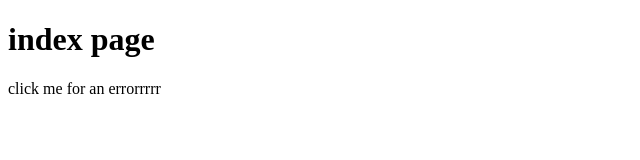
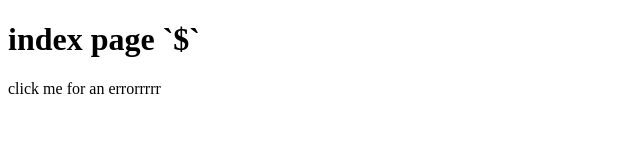
Before and after one commit to ajtran/nextnetlifyhelloworld, a Next.js app: page / in a window 1280 px wide. Shown: the top 160 px of the page, without its empty margins (0-640 px from the left). Built offline with nearby package versions, Linux system fonts and the light colour scheme; no server answers.

Commit message:
show environemnt in header

```diff
--- a/pages/index.js
+++ b/pages/index.js
@@ -31,7 +31,7 @@ export default function IndexPage() {
   return (
     <div>
       <h1>
-        index page
+        index page `${process.env.NEXT_PUBLIC_ROLLBAR_ENVIRONMENT}`
       </h1>
       <div onClick={throwError}>
         click me for an errorrrrr
```
